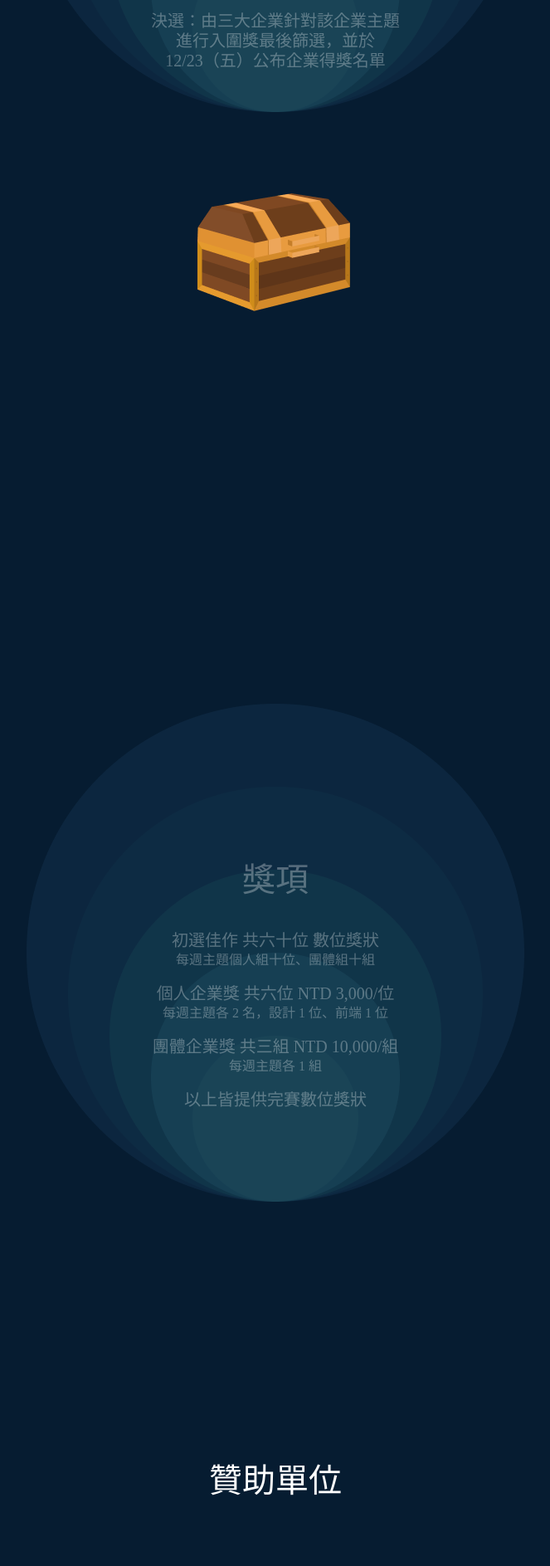
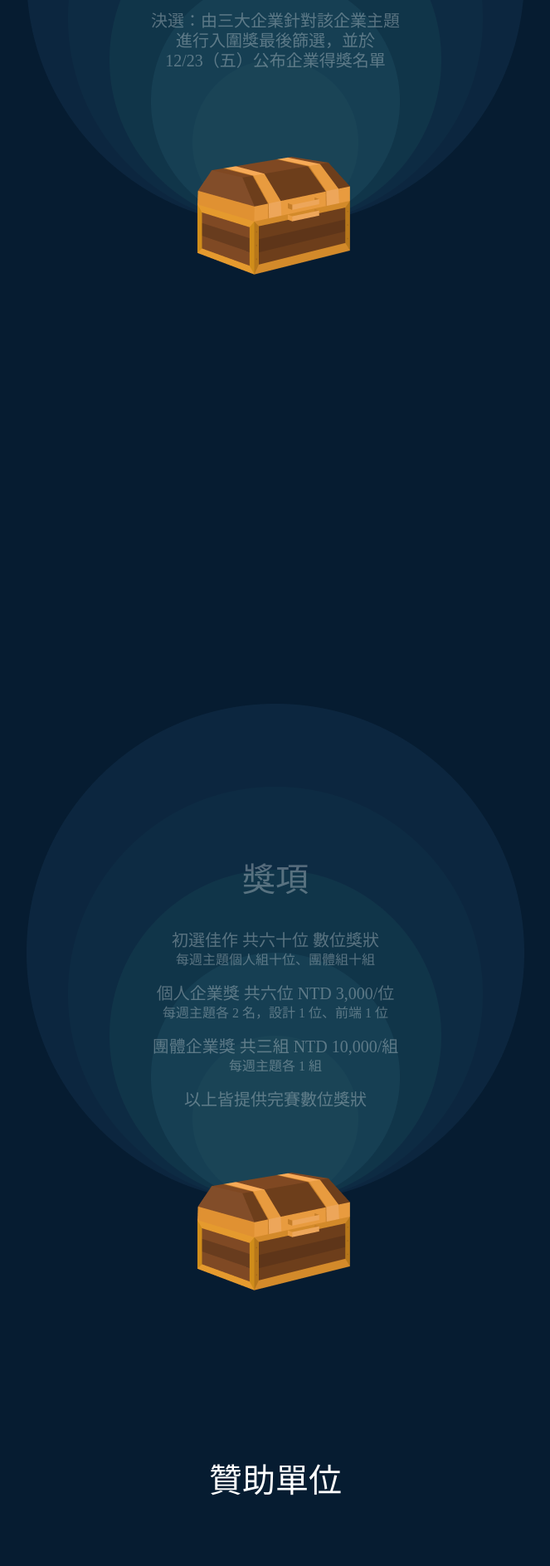
Before and after one commit to f2e4th/week1, a Vue app: page / in a window 1280 px wide. Shown: the part 7353-9240 px from the top of the page at 83% size, without its empty margins (308-971 px from the left). Built offline with nearby package versions, Linux system fonts and the light colour scheme.

Commit message:
page update

```diff
--- a/src/assets/scss/components/awardDesign.scss
+++ b/src/assets/scss/components/awardDesign.scss
@@ -32,17 +32,17 @@
     .treasure_all{
         background-repeat: no-repeat;
         opacity: 1;
-        // background-image: url('../../../../src/assets/images/treasure_close.png');
-        width: 300px;
-        height: 500px;
-        position: absolute;
-        margin-top: 780px;
-        @include media-lg{
-            margin-top: 680px;
-        }
-        @include media-sm{
-            background-size: 60%;
-        }
+        // background-image: url('/src/assets/images/treasure_close.png');
+        // width: 300px;
+        // height: 500px;
+        // position: absolute;
+        // margin-top: 780px;
+        // @include media-lg{
+        //     margin-top: 680px;
+        // }
+        // @include media-sm{
+        //     background-size: 60%;
+        // }
     }
     .text-content{
         position: absolute;
--- a/src/components/AwardDesigns.vue
+++ b/src/components/AwardDesigns.vue
@@ -52,20 +52,20 @@ export default {
     });
 
     function hide() {
-        const tl = gsap.timeline({
-        scrollTrigger:{
-            trigger:'.text-section-first',
-            markers:false
-          }
-        })
+        // const tl = gsap.timeline({
+        // scrollTrigger:{
+        //     trigger:'.text-section-first',
+        //     markers:false
+        //   }
+        // })
 
         gsap.set('.ellipse', { opacity: 0.3, visibility: "visible" });
         gsap.set('.diamond_red', { opacity: 0, visibility: "hidden" });
         gsap.set('.diamond_red2', { opacity: 0, visibility: "hidden" });
         gsap.set('.diamond_green', { opacity: 0, visibility: "hidden" });
 
-        tl.to('.treasure_all', 1, {backgroundImage:'url(../assets/images/treasure_close.png)'
-        })
+        // tl.to('.treasure_all', 1, {backgroundImage:'url(../assets/images/treasure_close.png)'
+        // })
     }
 
     function animated(){
@@ -155,9 +155,12 @@ export default {
             }
         });
 
-        tl.to('.treasure_all', 1, {backgroundImage:'url(../assets/images/treasure_close.png)'
-        }).to('.treasure_all', 1.2, {backgroundImage:'url(../assets/images/treasure_halfopen.png)'
-        }).to('.treasure_all', 1.5, {backgroundImage:'url(../assets/images/treasure_open.png)'})
+
+        // tl.to('.treasure_all', 1, {backgroundImage:'url(../assets/images/treasure_close.png)'
+        // }).to('.treasure_all', 1.2, {backgroundImage:'url(../assets/images/treasure_halfopen.png)'
+        // }).to('.treasure_all', 1.5, {backgroundImage:'url(../assets/images/treasure_open.png)'})
+        // tl.to('.treasure_test', 1, { opacity: 1,
+        // })
       }
 
 
@@ -174,6 +177,19 @@ export default {
     background-image: url('../assets/images/treasure_close.png');
     width: 300px;
     height: 500px;
+    animation-name: treasures;
+    animation-duration: 3s;
+    animation-iteration-count: infinite;
+    position:absolute;
+    margin-top: 780px;
+}
+
+@keyframes treasures {
+    50% { background-image: url('../assets/images/treasure_close.png'); }
+    75%{  background-image: url('../assets/images/treasure_halfopen.png'); }
+    100%{ background-image: url('../assets/images/treasure_open.png');}
+
+
 }
 
 </style>
--- a/src/components/AwardOthers.vue
+++ b/src/components/AwardOthers.vue
@@ -16,6 +16,7 @@
                 以上皆提供完賽數位獎狀
             </div>
         </div>
+        <div class="treasure_test"></div>
         <div class="treasure_all treasure_point"></div>
         <img class="diamond_red" src="../assets/images/diamond_red.png"/>
         <img class="diamond_red2" src="../assets/images/diamond_red2.png"/>
@@ -53,19 +54,20 @@ export default {
     });
 
     function hide() {
-        const tl = gsap.timeline({
-        scrollTrigger:{
-            trigger:'.text-section-second',
-            markers:false
-          }
-        })
+        // const tl = gsap.timeline({
+        // scrollTrigger:{
+        //     trigger:'.text-section-second',
+        //     markers:false
+        //   }
+        // })
 
         gsap.set('.ellipse', { opacity: 0.3, visibility: "visible" });
         gsap.set('.diamond_red', { opacity: 0, visibility: "hidden" });
         gsap.set('.diamond_red2', { opacity: 0, visibility: "hidden" });
         gsap.set('.diamond_green', { opacity: 0, visibility: "hidden" });
-        tl.to('.treasure_all', 1, {backgroundImage:'url(../assets//images/treasure_close.png)'
-        })
+
+        // tl.to('.treasure_all', 1, {backgroundImage:'url(../../../../src/assets/images/treasure_close.png)'
+        // })
     }
 
     function animated(){
@@ -155,9 +157,9 @@ export default {
             }
         });
 
-        tl.to('.treasure_all', 1, {backgroundImage:'url(../assets//images/treasure_close.png)'
-        }).to('.treasure_all', 1.2, {backgroundImage:'url(../assets/images/treasure_halfopen.png)'
-        }).to('.treasure_all', 1.5, {backgroundImage:'url(../assets/images/treasure_open.png)'})
+        // tl.to('.treasure_all', 1, {backgroundImage:'url(../assets//images/treasure_close.png)'
+        // }).to('.treasure_all', 1.2, {backgroundImage:'url(../assets/images/treasure_halfopen.png)'
+        // }).to('.treasure_all', 1.5, {backgroundImage:'url(../assets/images/treasure_open.png)'})
       }
 
 
@@ -166,3 +168,26 @@ export default {
     }
 }
 </script>
+
+<style scoped lang="scss">
+.treasure_test{
+    background-repeat: no-repeat !important;
+    opacity: 1;
+    background-image: url('../assets/images/treasure_close.png');
+    width: 300px;
+    height: 500px;
+    animation-name: treasures;
+    animation-duration: 3s;
+    animation-iteration-count: infinite;
+    position:absolute;
+    margin-top: 780px;
+}
+
+@keyframes treasures {
+    50% { background-image: url('../assets/images/treasure_close.png'); }
+    75%{  background-image: url('../assets/images/treasure_halfopen.png'); }
+    100%{ background-image: url('../assets/images/treasure_open.png');}
+
+}
+
+</style>
```
Also changed, not shown: 7 other files (tests, documents, lock files or other folders).
